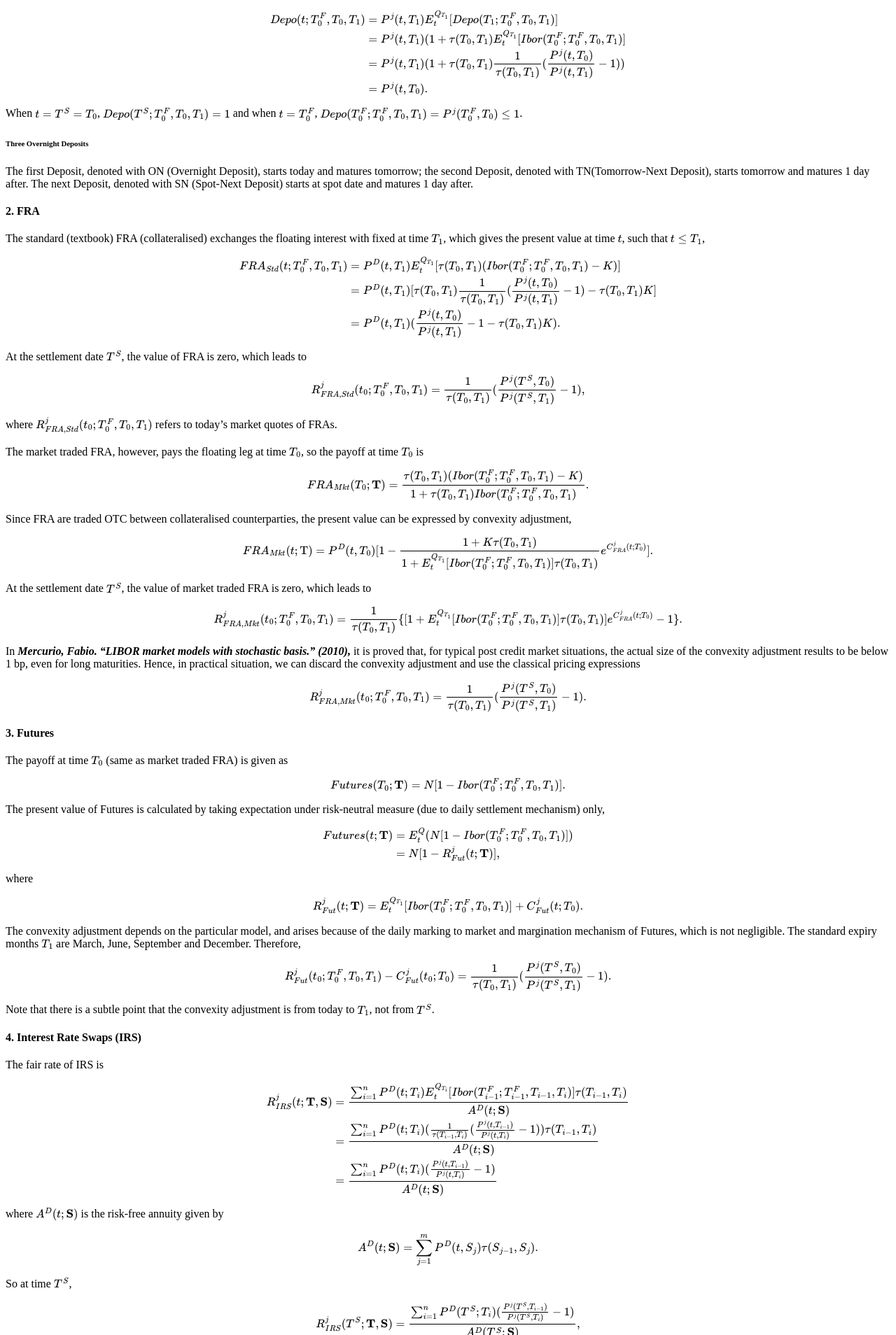
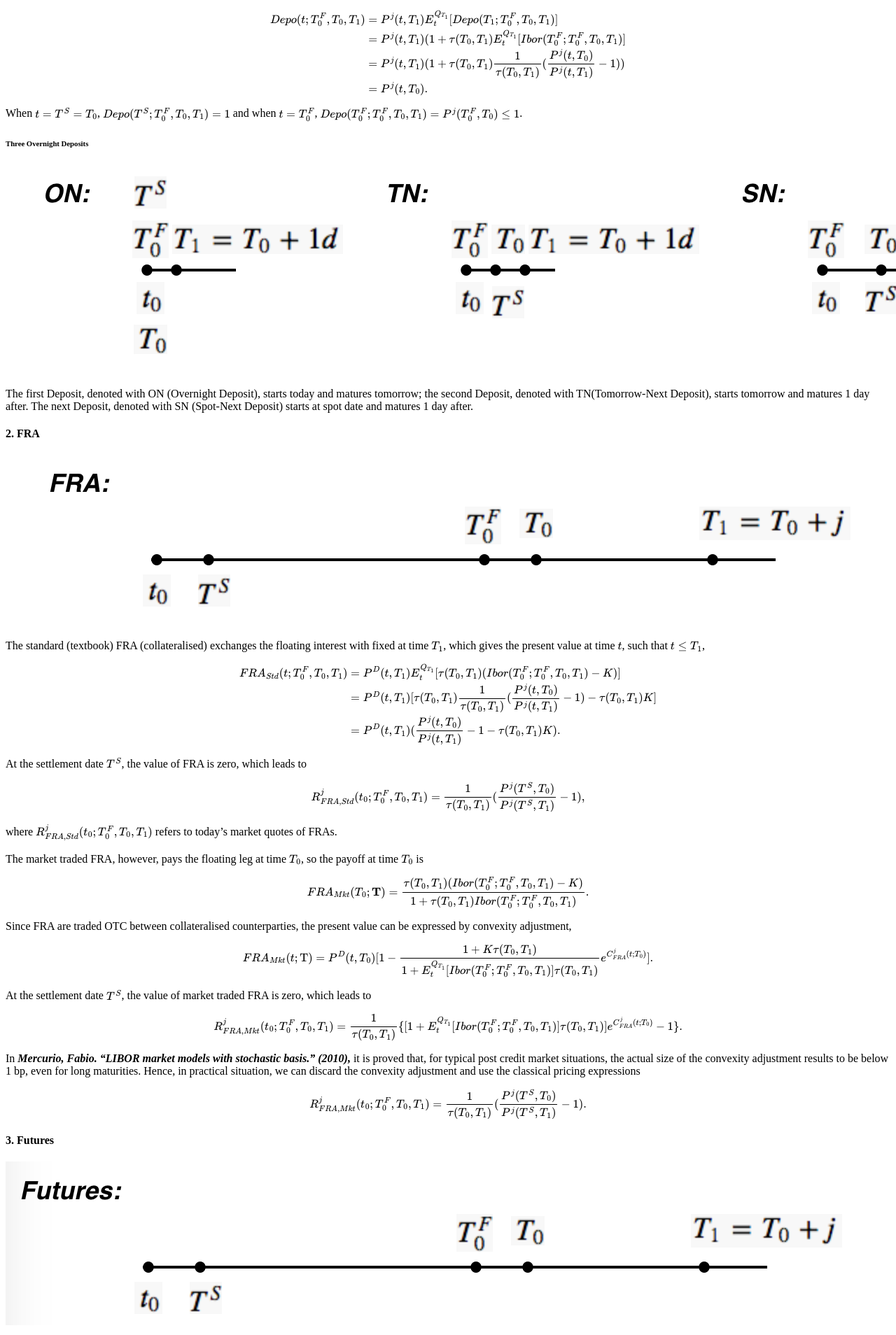
Before and after one commit to scuiaa555/scuiaa555.github.io, a Jekyll site: the page built from _posts/2017-04-15-Multi-Curve-Bootstrapping.md, in a window 1280 px wide. Shown: the part 1740-3648 px from the top of the page at 70% size. Built offline with Jekyll 4.4.1, drawn with Linux system fonts in a browser that asks for light colours; formulas are drawn with MathJax 3; comment, search, counter and statistics services are not loaded.

Commit message:
Modified on Sun Apr 16 15:24:47 HKT 2017

```diff
--- a/_posts/2017-04-15-Multi-Curve-Bootstrapping.md
+++ b/_posts/2017-04-15-Multi-Curve-Bootstrapping.md
@@ -88,11 +88,15 @@ When $t=T^S=T_0$, $Depo(T^S;T_0^F, T_0,T_1)=1$ and when $t=T_0^F$, $Depo(T_0^F;T
 
 ###### Three Overnight Deposits
 
+![png](https://scuiaa555.github.io/assets/images/2017-04-15-deposit2.png)
+
 The first Deposit, denoted with ON (Overnight Deposit), starts today and matures tomorrow; the second Deposit, denoted with TN(Tomorrow-Next Deposit), starts tomorrow and matures 1 day after. The next Deposit, denoted with SN (Spot-Next Deposit) starts at spot date and matures 1 day after.
 
 
 
 #### 2. FRA
+
+![png](https://scuiaa555.github.io/assets/images/2017-04-15-fra.png)
 
 The standard (textbook) FRA (collateralised) exchanges the floating interest with fixed at time $T_1$, which gives the present value at time $t$, such that $t\leq T_1$,
 
@@ -128,6 +132,8 @@ $$R_{FRA,Mkt}^j(t_0;T_0^F,T_0,T_1)=\frac{1}{\tau(T_0,T_1)}(\frac{P^j(T^S,T_0)}{P
 
 #### 3. Futures
 
+![png](https://scuiaa555.github.io/assets/images/2017-04-15-futures.png)
+
 The payoff at time $T_0$ (same as market traded FRA) is given as
 
 $$Futures(T_0;\textbf{T})=N[1-Ibor(T_0^F;T_0^F,T_0,T_1)].$$
@@ -185,6 +194,7 @@ $$A^D(T^S;\textbf{S})=\sum_{j=1}^mP^D(T^S,S_j)\tau(S_{j-1},S_j).$$
 
 #### 5. Overnight Indexed Swaps (OIS)
 
+
 At time $T^S$,
 
 $$
```
Also changed, not shown: other parts of _posts/2017-04-15-Multi-Curve-Bootstrapping.md (+3 -0 lines), assets/images/2017-04-15-deposit2.png (added), assets/images/2017-04-15-fra.png (added), assets/images/2017-04-15-futures.png (added), assets/images/2017-04-15-irs.png (added), assets/images/2017-04-15-irs2.png (added).
